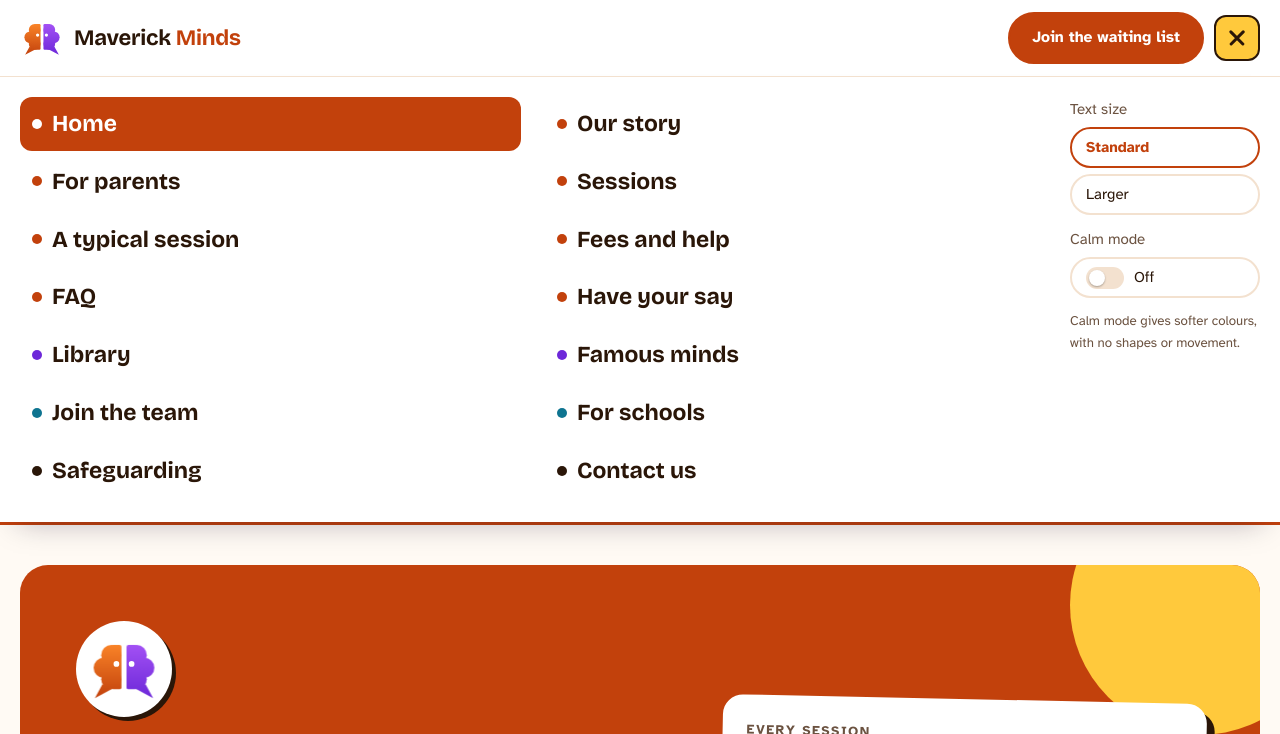
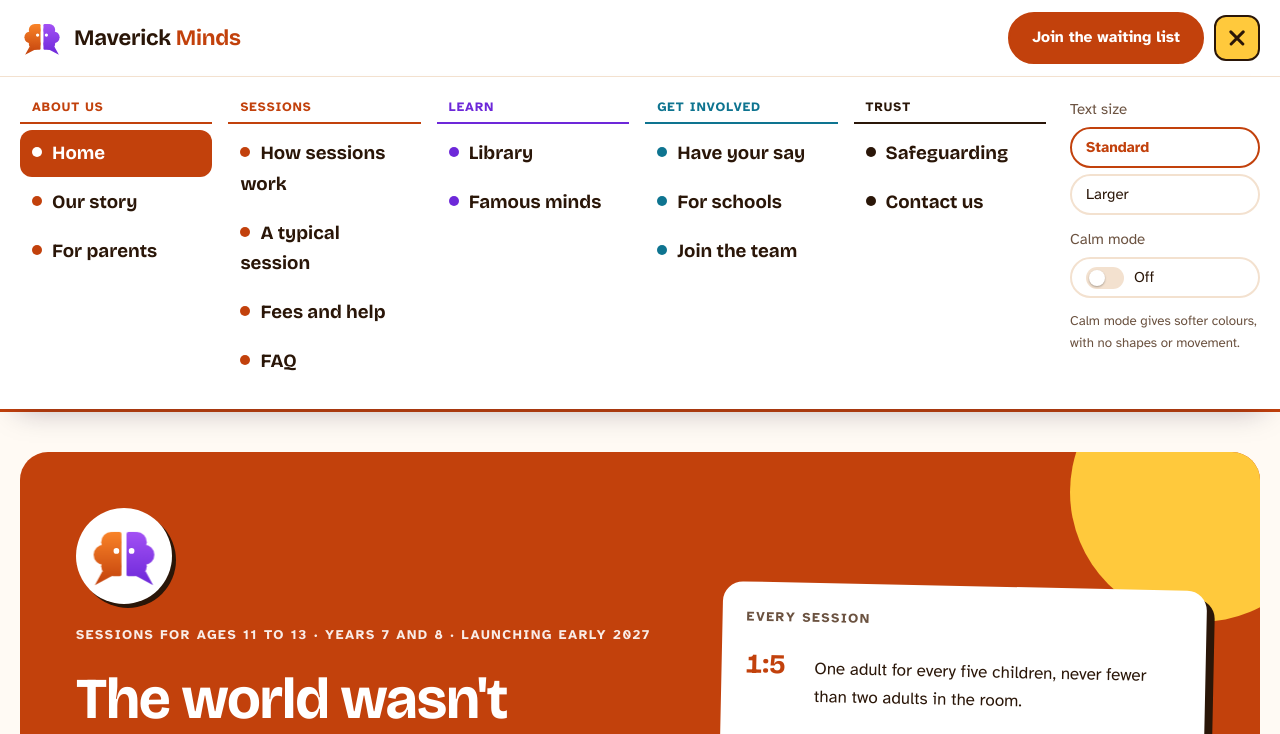
Before and after one commit to marcelheadlam-hash/maverickminds, a plain HTML site: page index.html in a window 1280 px wide. Both pictures are taken after a click on the button "Open menu". Shown: the top 734 px of the page. Drawn offline with nearby package versions, Linux system fonts and the light colour scheme.

Commit message:
Group burger menu

```diff
--- a/index.html
+++ b/index.html
@@ -91,8 +91,11 @@ header.site{background:var(--surface);border-bottom:3px solid var(--accent);posi
 .burger[aria-expanded="true"] span:nth-child(3){transform:translateY(-7.5px) rotate(-45deg)}
 .menu{background:var(--surface);border-top:1px solid var(--line);box-shadow:0 16px 30px -18px rgba(20,10,40,.35);max-height:calc(100vh - 80px);overflow:auto}
 .menu-inner{display:grid;grid-template-columns:1fr auto;gap:24px;padding-block:20px 24px;align-items:start}
-nav.main{display:grid;grid-template-columns:repeat(2,minmax(0,1fr));gap:4px 24px}
-nav.main a{text-decoration:none;color:var(--ink);font-family:var(--display);font-weight:700;font-size:1.35rem;padding:8px 12px;border-radius:12px}
+nav.main{display:grid;grid-template-columns:repeat(5,minmax(0,1fr));gap:20px 16px;align-items:start}
+.nav-group{display:flex;flex-direction:column;gap:2px;min-width:0}
+.nav-h{font-size:.75rem;font-weight:700;letter-spacing:.08em;text-transform:uppercase;color:var(--sec);padding:0 12px 4px;border-bottom:2px solid var(--sec);margin-bottom:4px}
+@media (max-width:1100px){nav.main{grid-template-columns:repeat(3,minmax(0,1fr))}}
+nav.main a{text-decoration:none;color:var(--ink);font-family:var(--display);font-weight:700;font-size:1.1rem;padding:8px 12px;border-radius:12px}
 nav.main a:hover{background:var(--accent-soft)}
 nav.main a[aria-current="page"]{background:var(--accent);color:var(--on-accent)}
 .comfort{display:flex;flex-direction:column;gap:8px;font-size:.88rem;color:var(--muted);min-width:150px}
@@ -100,7 +103,7 @@ nav.main a[aria-current="page"]{background:var(--accent);color:var(--on-accent)}
 .comfort button[aria-pressed="true"]{border-color:var(--accent);color:var(--accent);font-weight:700}
 @media (max-width:640px){
   .menu-inner{grid-template-columns:1fr}
-  nav.main{grid-template-columns:1fr}
+  nav.main{grid-template-columns:1fr 1fr}
   .comfort{flex-direction:row;flex-wrap:wrap;align-items:center}
   .bar-actions .btn-sm{display:none}
 }
@@ -516,20 +519,30 @@ nav.main a[aria-current="page"]::before{background:#fff}
   <div class="menu" id="menu" hidden>
     <div class="wrap menu-inner">
       <nav class="main" aria-label="Main">
+        <div class="nav-group sec-sessions"><span class="nav-h">About us</span>
           <a href="#home" data-nav="home" class="sec-sessions">Home</a>
           <a href="#story" data-nav="story" class="sec-sessions">Our story</a>
           <a href="#parents" data-nav="parents" class="sec-sessions">For parents</a>
-        <a href="#sessions" data-nav="sessions" class="sec-sessions">Sessions</a>
+        </div>
+        <div class="nav-group sec-sessions"><span class="nav-h">Sessions</span>
+          <a href="#sessions" data-nav="sessions" class="sec-sessions">How sessions work</a>
           <a href="#plan" data-nav="plan" class="sec-sessions">A typical session</a>
           <a href="#fees" data-nav="fees" class="sec-sessions">Fees and help</a>
           <a href="#faq" data-nav="faq" class="sec-sessions">FAQ</a>
-        <a href="#survey" data-nav="survey" class="sec-sessions">Have your say</a>
+        </div>
+        <div class="nav-group sec-learn"><span class="nav-h">Learn</span>
           <a href="#library" data-nav="library" class="sec-learn">Library</a>
           <a href="#famous" data-nav="famous" class="sec-learn">Famous minds</a>
+        </div>
+        <div class="nav-group sec-team"><span class="nav-h">Get involved</span>
+          <a href="#survey" data-nav="survey" class="sec-team">Have your say</a>
+          <a href="#schools" data-nav="schools" class="sec-team">For schools</a>
           <a href="#team" data-nav="team" class="sec-team">Join the team</a>
-        <a href="#schools" data-nav="schools" class="sec-team">For schools</a>
+        </div>
+        <div class="nav-group sec-trust"><span class="nav-h">Trust</span>
           <a href="#safeguarding" data-nav="safeguarding" class="sec-trust">Safeguarding</a>
           <a href="#contact" data-nav="contact" class="sec-trust">Contact us</a>
+        </div>
       </nav>
       <div class="comfort" role="group" aria-label="Comfort settings">
         <div class="comfort-row">
@@ -2320,7 +2333,7 @@ function route(){
   if(synth) synth.cancel();
   setupListen();
   setupMotion();
-  const SEC = {parents:"sessions",contact:"sessions",fees:"sessions",schools:"team",complaints:"trust",plan:"sessions",story:"sessions",survey:"sessions",home:"sessions",sessions:"sessions",faq:"sessions",booking:"sessions",library:"learn",famous:"learn",team:"team",safeguarding:"trust",privacy:"trust",accessibility:"trust"};
+  const SEC = {parents:"sessions",contact:"trust",fees:"sessions",schools:"team",complaints:"trust",plan:"sessions",story:"sessions",survey:"team",home:"sessions",sessions:"sessions",faq:"sessions",booking:"sessions",library:"learn",famous:"learn",team:"team",safeguarding:"trust",privacy:"trust",accessibility:"trust"};
   $("#app").dataset.sec = SEC[page] || "sessions";
   document.querySelectorAll("[data-form] [id]").forEach(el=>{
     if(!(el.id in DRAFT)) return;
```
Lines whose indentation alone changed are shown as unchanged.
